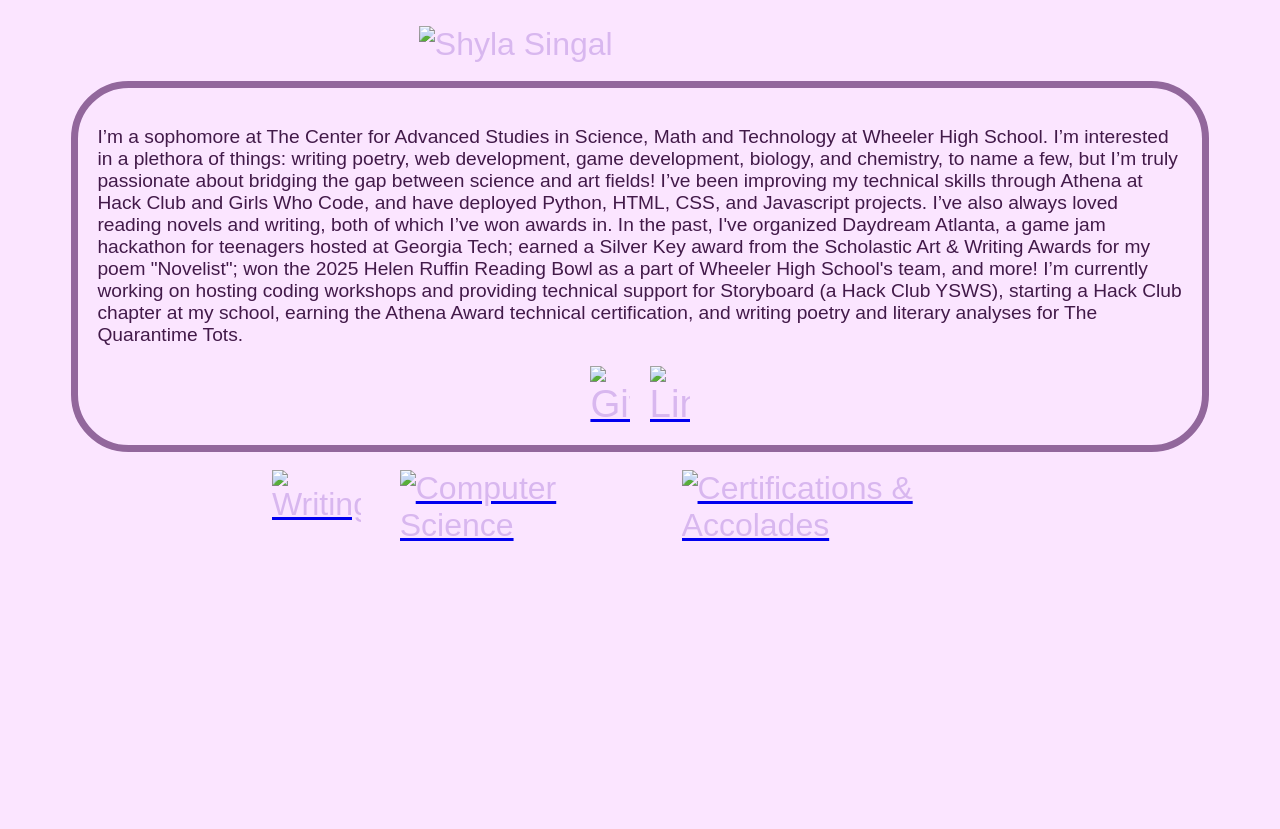
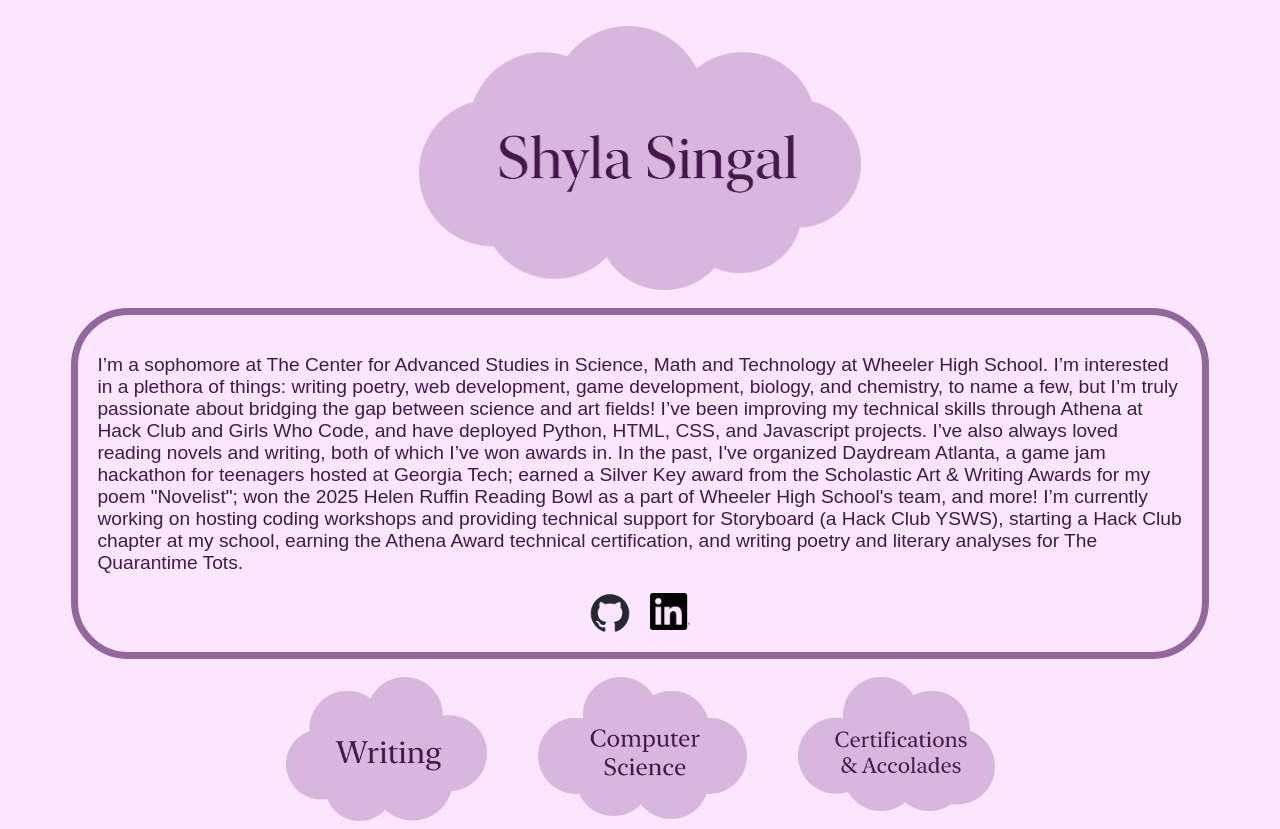
Before and after one commit to sprinkles24/portfolio, a plain HTML site: page index.html in a window 1280 px wide. Before the commit the page ends 800 px from the top, so only its background shows below. Drawn offline with Linux system fonts and the light colour scheme; the site is published under a folder, as on GitHub Pages, so addresses that start at the root find nothing; a web font is replaced by a local one.

Commit message:
added . to all file links in index.html

```diff
--- a/index.html
+++ b/index.html
@@ -54,7 +54,7 @@
 <body>
 
     <br>
-    <img src="/images/Shyla_Cloud.png" alt="Shyla Singal" width="35%">
+    <img src="./images/Shyla_Cloud.png" alt="Shyla Singal" width="35%">
     <br>
 
     <div class="boxForText">
@@ -69,10 +69,10 @@
 
         <div style="display:flex; flex-direction: row; gap: 1em; justify-content: center;">
         <a href="https://github.com/sprinkles24/" target="_blank">
-            <img src="/images/github.png" alt="GitHub" width=40em>
+            <img src="./images/github.png" alt="GitHub" width=40em>
         </a>
         <a href="https://www.linkedin.com/in/shyla-singal-9b3185356" target="_blank">
-            <img src="/images/linkedin.png" alt="LinkedIn" width=40em>
+            <img src="./images/linkedin.png" alt="LinkedIn" width=40em>
         </a>
         </div>
 
@@ -86,20 +86,20 @@
 
 
         <div class="imageButton">
-        <a href="/writing.html">
-            <img src="/images/Writing_Button.png" alt="Writing" width=80%>
+        <a href="./writing.html">
+            <img src="./images/Writing_Button.png" alt="Writing" width=80%>
         </a>
         </div>
 
         <div class="imageButton">
-        <a href="/compsci.html">
-            <img src="/images/CompSci_Button.png" alt="Computer Science" width=80%>
+        <a href="./compsci.html">
+            <img src="./images/CompSci_Button.png" alt="Computer Science" width=80%>
         </a>
         </div>
 
         <div class="imageButton">
-        <a href="/certifications.html">
-            <img src="/images/Certifications_Button.png" alt="Certifications & Accolades" width=80%>
+        <a href="./certifications.html">
+            <img src="./images/Certifications_Button.png" alt="Certifications & Accolades" width=80%>
         </a>
         </div>
 
```
